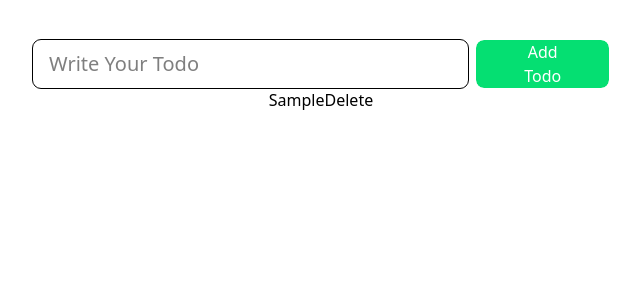
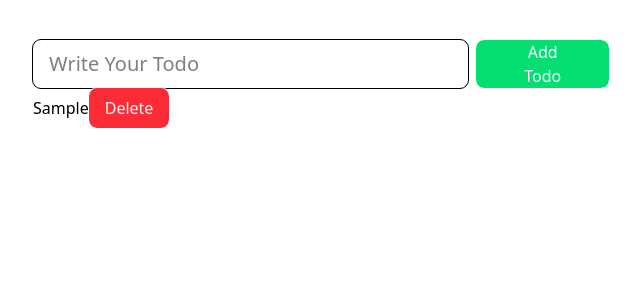
Before and after one commit to jaenudincollege/project, a React (Vite) app in the folder todo/: page / in a window 1280 px wide. Both pictures are taken after typing "Sample" into the empty fields and a click on the button "Add Todo". Shown: the top 300 px of the page, without its empty margins (319-959 px from the left). Built offline with nearby package versions, Linux system fonts and the light colour scheme.

Commit message:
style: add styling to List component

```diff
--- a/todo/src/components/List.tsx
+++ b/todo/src/components/List.tsx
@@ -12,11 +12,16 @@
 
 const List = ({ items, onDeleteTodo }: ListProps) => {
   return (
-    <div>
+    <div className="w-full">
       <ul>
         {items.map((item) => (
           <ListItem key={item.id} item={item}>
-            <button onClick={() => onDeleteTodo(item.id)}>Delete</button>
+            <button
+              onClick={() => onDeleteTodo(item.id)}
+              className="outline-1 py-2 px-4 bg-red-500 text-white rounded-lg font-medium"
+            >
+              Delete
+            </button>
           </ListItem>
         ))}
       </ul>
```
